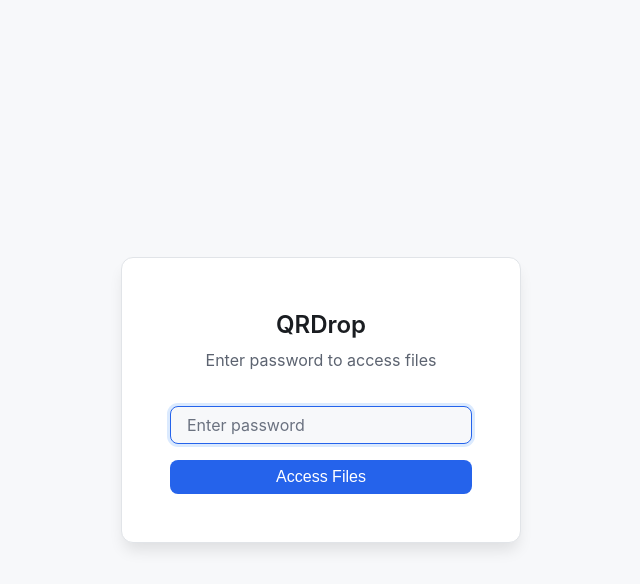
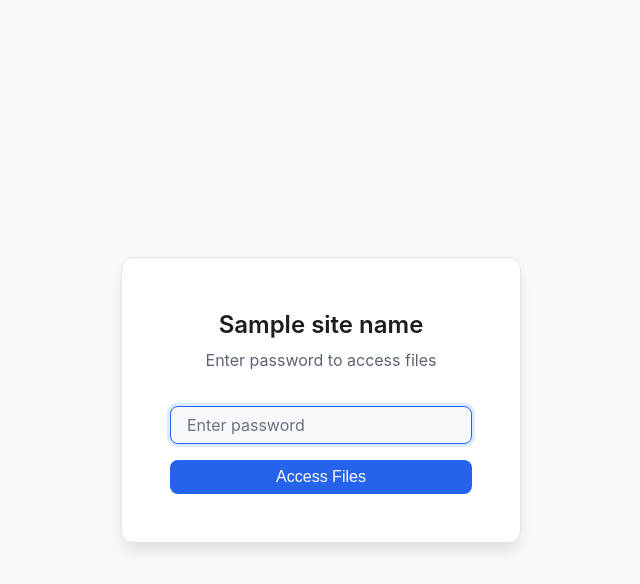
Before and after one commit to itsloopyo/qrdrop, a Python web app: template src/qrdrop/templates/login.html in a window 1280 px wide. Shown: the top 584 px of the page, without its empty margins (319-959 px from the left). Run offline with Jinja, Linux system fonts and the light colour scheme; the template is opened without the code that fills it: most values are stand-ins (such as "Sample title", 1, 10 or a date in 2020).

Commit message:
Use served directory name as site title; bump artifact actions
Derive the page/site name from the served root directory and per-directory basename instead of hardcoding QRDrop in templates. Bump upload-artifact to v7.0.1 and download-artifact to v8.0.1.

```diff
--- a/src/qrdrop/templates/base.html
+++ b/src/qrdrop/templates/base.html
@@ -3,7 +3,7 @@
 <head>
     <meta charset="UTF-8">
     <meta name="viewport" content="width=device-width, initial-scale=1.0">
-    <title>{% block title %}QRDrop{% endblock %}</title>
+    <title>{% block title %}{{ site_name }}{% endblock %}</title>
     <link rel="stylesheet" href="/static/style.css">
     {% block head %}{% endblock %}
 </head>
@@ -11,7 +11,7 @@
     <header class="app-header">
         <div class="header-content">
             <div class="header-left">
-                <a href="/" class="logo">QRDrop</a>
+                <a href="/" class="logo">{{ site_name }}</a>
                 {% block breadcrumbs %}{% endblock %}
             </div>
             <nav class="header-nav">
--- a/src/qrdrop/templates/browse.html
+++ b/src/qrdrop/templates/browse.html
@@ -1,6 +1,6 @@
 {% extends "base.html" %}
 
-{% block title %}{{ current_path or 'Home' }} - QRDrop{% endblock %}
+{% block title %}{{ page_title or site_name }}{% endblock %}
 
 {% block breadcrumbs %}
 {% if breadcrumbs|length > 1 %}
--- a/src/qrdrop/templates/login.html
+++ b/src/qrdrop/templates/login.html
@@ -3,13 +3,13 @@
 <head>
     <meta charset="UTF-8">
     <meta name="viewport" content="width=device-width, initial-scale=1.0">
-    <title>Login - QRDrop</title>
+    <title>{{ site_name }}</title>
     <link rel="stylesheet" href="/static/style.css">
 </head>
 <body class="login-page">
     <main class="login-container">
         <div class="login-card">
-            <h1 class="login-title">QRDrop</h1>
+            <h1 class="login-title">{{ site_name }}</h1>
             <p class="login-subtitle">Enter password to access files</p>
 
             {% if error %}
--- a/src/qrdrop/templates/view_image.html
+++ b/src/qrdrop/templates/view_image.html
@@ -1,6 +1,6 @@
 {% extends "base.html" %}
 
-{% block title %}{{ filename }} - QRDrop{% endblock %}
+{% block title %}{{ filename }}{% endblock %}
 
 {% block content %}
 <div class="view-page view-image-page">
--- a/src/qrdrop/templates/view_text.html
+++ b/src/qrdrop/templates/view_text.html
@@ -1,6 +1,6 @@
 {% extends "base.html" %}
 
-{% block title %}{{ filename }} - QRDrop{% endblock %}
+{% block title %}{{ filename }}{% endblock %}
 
 {% block head %}
 <!-- Highlight.js - Light theme (default) -->
--- a/src/qrdrop/web/app.py
+++ b/src/qrdrop/web/app.py
@@ -47,4 +47,5 @@ def create_app(config: AppConfig) -> ASGIApp:
     app = Starlette(routes=get_routes(STATIC_DIR))
     app.state.config = config
     app.state.templates = templates
+    templates.env.globals["site_name"] = config.root_dir.name or str(config.root_dir)
     return AuthMiddleware(app)
--- a/src/qrdrop/web/handlers/browse.py
+++ b/src/qrdrop/web/handlers/browse.py
@@ -113,6 +113,10 @@ async def browse_handler(request: Request) -> Response:
     # Calculate relative paths for links
     current_path = path.strip("/") if path else ""
 
+    # Title is the basename of the directory we're in; the template falls back
+    # to the served root's name (site_name) at the top level.
+    page_title = current_path.rsplit("/", 1)[-1] if current_path else ""
+
     # Build entry data with paths and icons, counting dirs/files in one pass
     entry_data = []
     dir_count = 0
@@ -148,6 +152,7 @@ async def browse_handler(request: Request) -> Response:
             "entries": entry_data,
             "breadcrumbs": breadcrumbs,
             "current_path": current_path,
+            "page_title": page_title,
             "total_items": len(entries),
             "dir_count": dir_count,
             "file_count": file_count,
```
Also changed, not shown: .github/workflows/release.yml.
